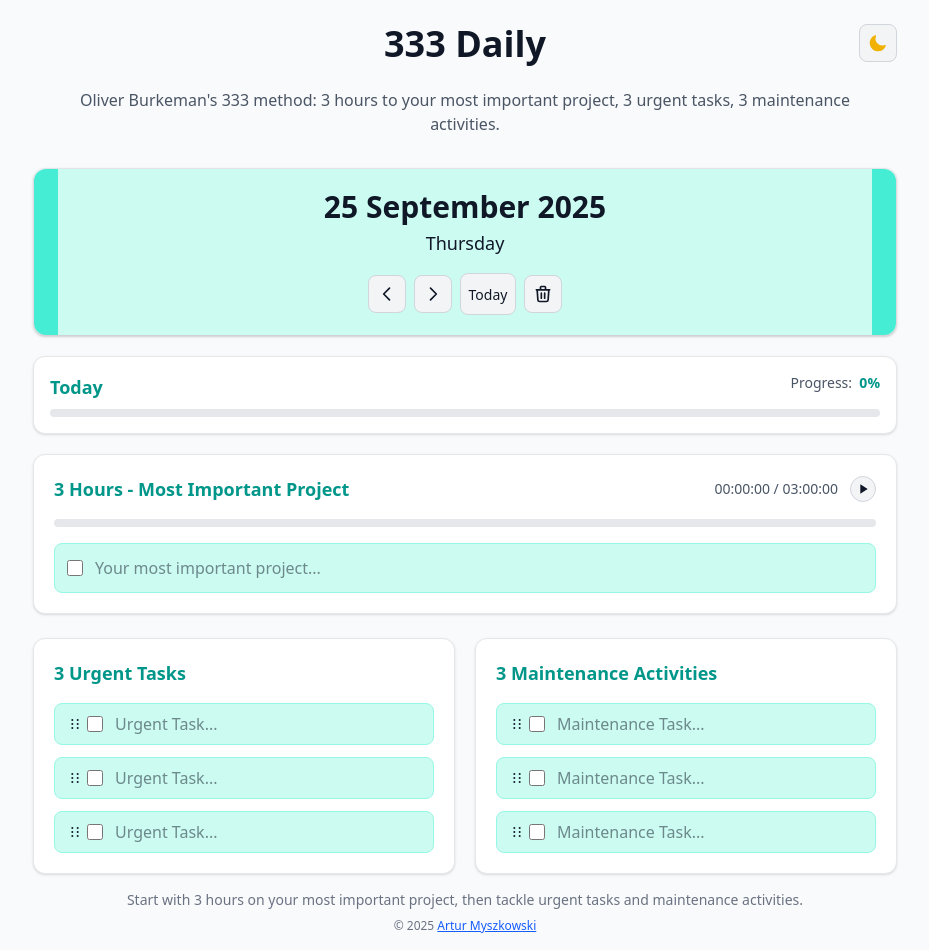
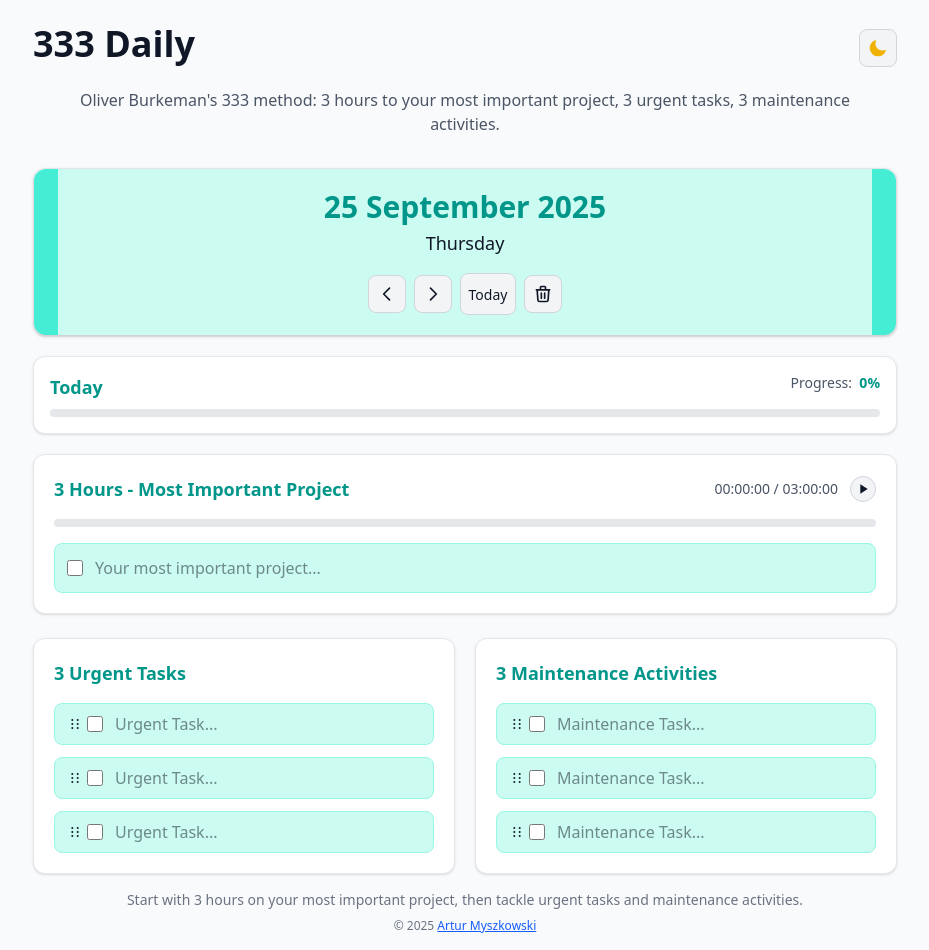
Before and after one commit to rthrs/333daily, a React (Vite) app: page / in a window 1280 px wide. Shown: the whole page, without its empty margins (175-1104 px from the left). Built offline with nearby package versions, Linux system fonts and the light colour scheme.

Commit message:
refactor: update AppTitle layout and DateNavigation header style

```diff
--- a/src/components/AppTitle.jsx
+++ b/src/components/AppTitle.jsx
@@ -4,14 +4,11 @@ import ThemeSwitcher from './ThemeSwitcher';
 const AppTitle = () => {
     return (
         <div className="flex mb-4 flex-col pt-6">
-            <div className="flex justify-between items-start">
-                <div className="flex-1"></div>
-                <h1 className="flex-1 text-center text-4xl font-bold text-gray-900 dark:text-white mb-2 whitespace-nowrap">
+            <div className="flex justify-between items-center">
+                <h1 className="text-center text-4xl font-bold text-gray-900 dark:text-white mb-2 whitespace-nowrap">
                     333 Daily
                 </h1>
-                <div className="flex-1 flex justify-end">
-                    <ThemeSwitcher />
-                </div>
+                <ThemeSwitcher />
             </div>
 
             <p className="text-gray-600 dark:text-gray-300 m-4 text-center">
--- a/src/components/DateNavigation.jsx
+++ b/src/components/DateNavigation.jsx
@@ -57,7 +57,7 @@ const DateNavigation = ({ onDateChange, onClearAll }) => {
             >
                 <div className="text-center">
                     <h2
-                        className={`text-3xl font-bold hover:opacity-80 transition-opacity cursor-pointer`}
+                        className={`text-3xl font-bold hover:opacity-80 transition-opacity cursor-pointer ${styles.navigation.text}`}
                         onClick={handleCalendarClick}
                     >
                         {formatDate(currentDate)}
```
